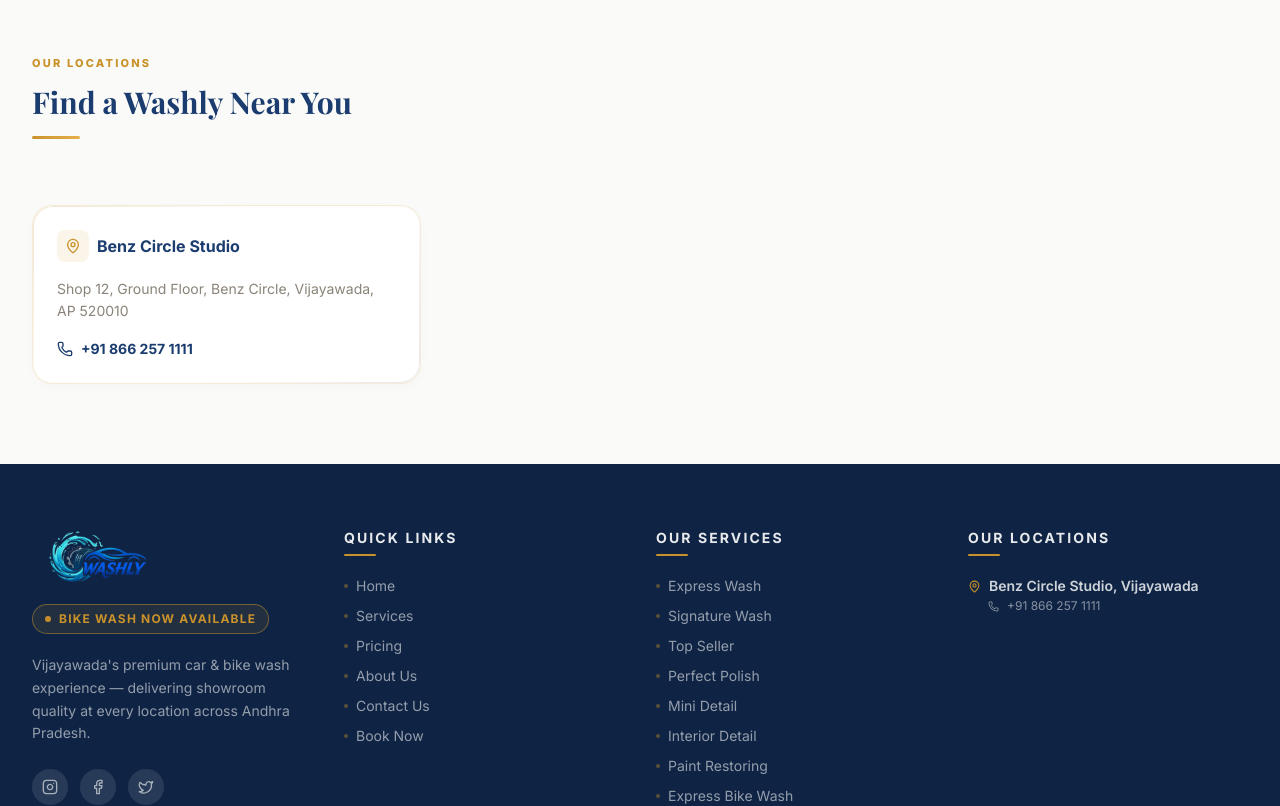
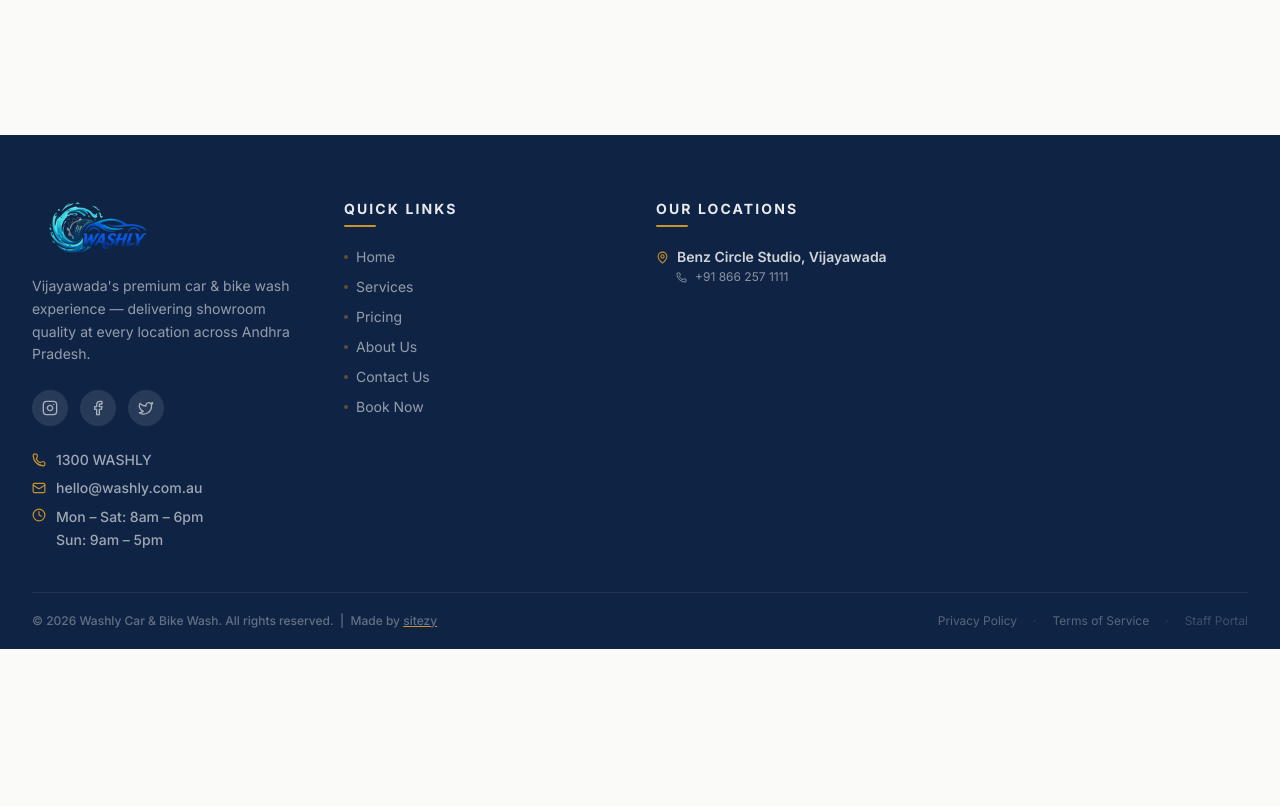
Before and after one commit to washly2026/washly, a React (Vite) app in the folder client/: page /contact-us in a window 1280 px wide. Shown: the part 1100-1906 px from the top of the page. After the commit the page ends 1749 px from the top, so only its background shows below. Built offline with nearby package versions, Linux system fonts and the light colour scheme; a web font is replaced by a local one.

Commit message:
Save local modifications before pulling updates

```diff
--- a/client/src/components/Footer.jsx
+++ b/client/src/components/Footer.jsx
@@ -60,13 +60,6 @@
               <img src="/logo.png" alt="Washly Logo" className="h-14 w-auto object-contain transition-transform duration-300 group-hover:scale-105" />
             </Link>
 
-            {/* Bike Wash Badge */}
-            <div className="inline-flex items-center gap-2 px-3 py-1.5 rounded-full border border-[#c9922a]/50 bg-[#c9922a]/10 w-fit">
-              <span className="w-1.5 h-1.5 rounded-full bg-[#c9922a] animate-pulse flex-shrink-0" />
-              <span className="text-[#c9922a] text-xs font-bold tracking-widest uppercase">
-                Bike Wash Now Available
-              </span>
-            </div>
 
             {/* Tagline */}
             <p className="text-white/55 text-sm leading-relaxed">
@@ -152,25 +145,7 @@
           </div>
 
           {/* Column 3: Services */}
-          <div className="flex flex-col gap-5">
-            <h3 className="text-sm font-bold tracking-[0.15em] uppercase text-white/90 relative">
-              Our Services
-              <span className="absolute -bottom-2 left-0 w-8 h-0.5 bg-[#c9922a] rounded-full" />
-            </h3>
-            <ul className="flex flex-col gap-2.5 mt-2">
-              {services.map((service) => (
-                <li key={service}>
-                  <Link
-                    to="/services"
-                    className="flex items-center gap-2 text-sm text-white/55 hover:text-[#c9922a] transition-colors duration-200 group w-fit"
-                  >
-                    <span className="w-1 h-1 rounded-full bg-[#c9922a]/40 group-hover:bg-[#c9922a] transition-colors duration-200 flex-shrink-0" />
-                    {service}
-                  </Link>
-                </li>
-              ))}
-            </ul>
-          </div>
+
 
           {/* Column 4: Locations */}
           <div className="flex flex-col gap-5">
--- a/client/src/pages/BookNow.jsx
+++ b/client/src/pages/BookNow.jsx
@@ -315,7 +315,7 @@
                     <p className="text-[10px] text-[#8a8378] mt-1.5">Used as your loyalty ID — tracks visit history & reward milestones.</p>
                   </div>
                   <div className={isMembership ? 'sm:col-span-2' : ''}>
-                    <label className="label-premium">Email Address</label>
+                    <label className="label-premium">Email Address(optional)</label>
                     <input type="email" required={isMembership} value={form.email} onChange={e => setForm({...form, email: e.target.value})} className="input-premium" placeholder="john@example.com" />
                   </div>
                   {!isMembership && (
--- a/client/src/pages/ContactUs.jsx
+++ b/client/src/pages/ContactUs.jsx
@@ -156,28 +156,9 @@
         </div>
 
         {/* Locations grid */}
-        <div className="mb-5">
-          <div className="section-eyebrow mb-3">Our Locations</div>
-          <h2 className="font-serif text-3xl font-bold text-[#1a3c6e]">Find a Washly Near You</h2>
-          <div className="gold-line mt-4 mb-10"></div>
-        </div>
 
-        <div className="grid grid-cols-1 md:grid-cols-2 lg:grid-cols-3 gap-6">
-          {locations.map((loc) => (
-            <div key={loc.name} className="card-premium bg-white p-6 flex flex-col gap-4">
-              <div className="flex items-center gap-2">
-                <div className="w-8 h-8 rounded-lg bg-[rgba(201,146,42,0.1)] flex items-center justify-center">
-                  <MapPin className="w-4 h-4 text-[#c9922a]" />
-                </div>
-                <h4 className="font-bold text-[#1a3c6e] text-base">{loc.name}</h4>
-              </div>
-              <p className="text-sm text-[#8a8378] leading-relaxed">{loc.address}</p>
-              <a href={`tel:${loc.phone.replace(/\D/g, '')}`} className="flex items-center gap-2 text-sm font-bold text-[#1a3c6e] hover:text-[#c9922a] transition-colors">
-                <Phone className="w-4 h-4" /> {loc.phone}
-              </a>
-            </div>
-          ))}
-        </div>
+
+
       </div>
     </div>
   );
--- a/client/src/pages/Home.jsx
+++ b/client/src/pages/Home.jsx
@@ -8,17 +8,16 @@
 
 // Dynamic premium images with descriptive design categories
 const interactiveGallery = [
-  { url: "https://images.unsplash.com/photo-1607860108855-64acf2078ed9?q=80&w=800&auto=format&fit=crop", label: "PH-Neutral Snow Wash", desc: "Eco-friendly shampoo foam protects paintwork clear-coats." },
-  { url: "https://images.unsplash.com/photo-1552930294-6b595f4c2974?q=80&w=800&auto=format&fit=crop", label: "Professional Machine Buffing", desc: "Removes swirls & oxidation to recover original deep factory gloss." },
-  { url: "https://images.unsplash.com/photo-1619642751034-765dfdf7c58e?q=80&w=800&auto=format&fit=crop", label: "Deep Steam Extraction", desc: "Hot dry steam sanitization extracts ground-in cabin grime." },
-  { url: "https://images.unsplash.com/photo-1563720223185-11003d516935?q=80&w=800&auto=format&fit=crop", label: "Hand Clay Bar Finishing", desc: "Lifts embedded micro-contaminants for a glass-smooth surface." }
+  { url: "https://images.unsplash.com/photo-1607860108855-64acf2078ed9?q=80&w=800&auto=format&fit=crop", label: "Premium Foam Wash", desc: "Thick, safe foam wash that cleans deeply without scratching your car's paint" },
+  { url: "https://images.unsplash.com/photo-1552930294-6b595f4c2974?q=80&w=800&auto=format&fit=crop", label: "Machine Rubbing & Polishing", desc: "Removes minor scratches and dullness to bring back that brand-new showroom shine" },
+  { url: "https://images.unsplash.com/photo-1619642751034-765dfdf7c58e?q=80&w=800&auto=format&fit=crop", label: "Interior Steam Cleaning", desc: "Deep steam cleaning to kill 99% germs and remove tough stains from seats and carpets" },
+  { url: "https://images.unsplash.com/photo-1563720223185-11003d516935?q=80&w=800&auto=format&fit=crop", label: "Clay Bar Smooth Treatment", desc: "Removes hidden rough dirt and pollution spots to make your car's paint feel super smooth" }
 ];
 
 const stats = [
-  { value: '200+',    label: 'Served Customers' },
+  { value: '200+',    label: 'Foamy Washes' },
   { value: '99.4%',   label: 'Customer Satisfaction' },
-  { value: '1',       label: 'Premium Location' },
-  { value: '12+',     label: 'Years of Excellence' },
+  { value: '2+',     label: 'Years of Washellence' },
 ];
 
 const reasons = [
@@ -117,7 +116,7 @@
 
   return (
     <div>
-      {/* ═══════════════════════════════════ HERO */}
+
       <section className="relative min-h-screen flex items-center overflow-hidden" ref={heroRef}>
         <div className="absolute inset-0 z-0">
           <img
@@ -135,11 +134,11 @@
 
             <h1 className="hero-title font-serif text-5xl md:text-6xl lg:text-7xl font-bold text-white leading-tight mb-6">
               The Art of<br />
-              <span className="italic text-yellow-300">Perfect Clean.</span>
+              <span className="italic text-yellow-300">Perfect Wash</span>
             </h1>
 
             <p className="hero-subtitle text-lg text-white/80 max-w-xl leading-relaxed mb-10">
-              Hand-washed to perfection. From express cleans to showroom-grade detailing — for cars, motorcycles, and monthly memberships. Zero scratches guaranteed.
+              Hand Crafted to perfection. From express cleans to showroom grade detailing  for cars, motorcycles, and monthly memberships. Zero scratches guaranteed.
             </p>
 
             <div className="hero-ctas flex flex-wrap gap-4">
@@ -154,14 +153,7 @@
               </Link>
             </div>
 
-            <div className="hero-trust-bar flex flex-wrap gap-8 mt-16 pt-8 border-t border-white/20">
-              {['Benz Circle Studio', '200+ Served Customers', '99.4% Satisfaction', 'Open 7 Days'].map(item => (
-                <div key={item} className="flex items-center gap-2">
-                  <CheckCircle className="w-4 h-4 text-yellow-300" />
-                  <span className="text-white/90 text-sm font-semibold">{item}</span>
-                </div>
-              ))}
-            </div>
+
           </div>
         </div>
 
@@ -292,7 +284,7 @@
               Premium Detailing Execution
             </h2>
             <p className="text-white/80 max-w-2xl mx-auto text-base">
-              Hover over our service spaces to discover how our professionals maintain vehicle clearcoats.
+              Hover over our service spaces to discover how our professionals maintain vehicle clearcoats
             </p>
           </motion.div>
 
@@ -343,17 +335,7 @@
                 />
               </div>
               <div className="relative -mt-12 ml-8 z-10 inline-block">
-                <div className="bg-white rounded-2xl shadow-xl px-6 py-4 border border-[#e4e1da]">
-                  <div className="flex items-center gap-3">
-                    <div className="flex gap-0.5">
-                      {[...Array(5)].map((_, i) => <Star key={i} className="w-4 h-4 fill-[#c9922a] text-[#c9922a]" />)}
-                    </div>
-                    <div>
-                      <div className="font-bold text-sm text-[#1a3c6e]">15,000+ Verified Reviews</div>
-                      <div className="text-xs text-[#8a8378]">Google &amp; Facebook</div>
-                    </div>
-                  </div>
-                </div>
+
               </div>
             </motion.div>
 
```
Also changed, not shown: client/src/pages/AboutUs.jsx (+4 -14 lines).
